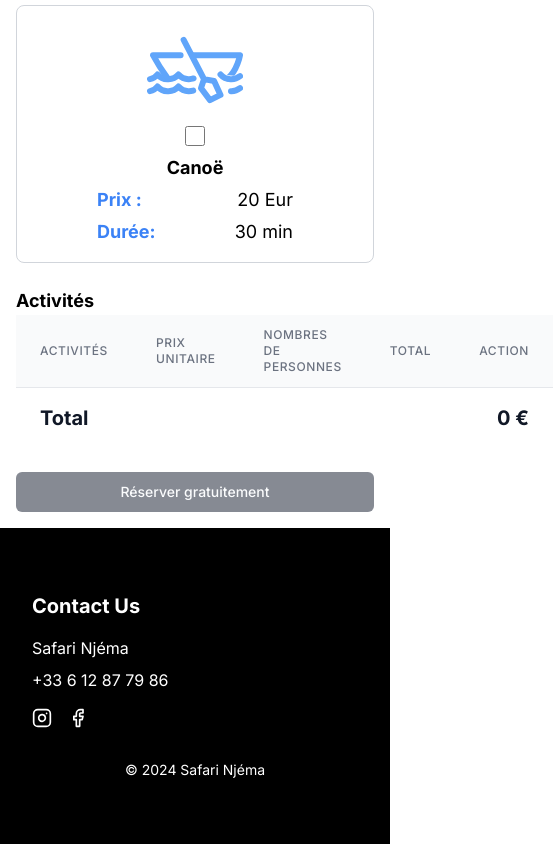
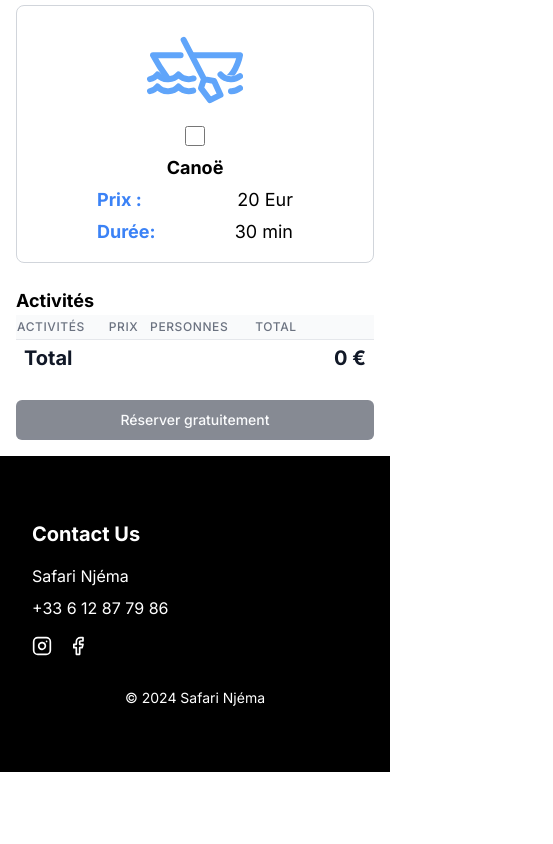
Before and after one commit to naovich/safari, a Next.js app: page /devis in a window 390 px wide. Shown: the part 2105-2949 px from the top of the page, 553 px wide, since content can reach past the window. After the commit the page ends 2877 px from the top, so only its background shows below. Built offline with nearby package versions, Linux system fonts and the light colour scheme; a web font is replaced by a local one.

Commit message:
fix/devis-mobile

```diff
--- a/src/app/devis/page.tsx
+++ b/src/app/devis/page.tsx
@@ -11,7 +11,7 @@
 import { Calendar } from "@/components/ui/calendar";
 import NumericStepper from "@/components/ui/numericStepper";
 import { Input } from "@/components/ui/input"; // Importation de l'input
-import { CalendarDaysIcon } from "@/assets/icons";
+import { CalendarDaysIcon, TrashIcon } from "@/assets/icons";
 import { activitiesDevis } from "@/lib/labels";
 import { useRouter } from "next/navigation";
 
@@ -280,53 +280,51 @@
         </div>
       </div>
 
-      <div className="mt-6">
+      <div className="mt-6 w-full overflow-x-auto">
         <h3 className="text-lg font-bold">Activités</h3>
         <table className="min-w-full divide-y divide-gray-200">
           <thead className="bg-gray-50">
             <tr>
               <th
                 scope="col"
-                className="px-6 py-3 text-left text-xs font-medium uppercase tracking-wider text-gray-500"
+                className="py-1 text-left text-xs font-medium uppercase tracking-wider text-gray-500"
               >
                 Activités
               </th>
               <th
                 scope="col"
-                className="px-6 py-3 text-left text-xs font-medium uppercase tracking-wider text-gray-500"
+                className="py-1 text-left text-xs font-medium uppercase tracking-wider text-gray-500"
               >
-                Prix unitaire
+                Prix
               </th>
               <th
                 scope="col"
-                className="px-6 py-3 text-left text-xs font-medium uppercase tracking-wider text-gray-500"
+                className="py-1 text-left text-xs font-medium uppercase tracking-wider text-gray-500"
               >
-                Nombres de personnes
+                Personnes
               </th>
               <th
                 scope="col"
-                className="px-6 py-3 text-left text-xs font-medium uppercase tracking-wider text-gray-500"
+                className="py-1 text-left text-xs font-medium uppercase tracking-wider text-gray-500"
               >
                 Total
               </th>
               <th
                 scope="col"
-                className="px-6 py-3 text-left text-xs font-medium uppercase tracking-wider text-gray-500"
-              >
-                Action
-              </th>
+                className="py-1 text-left text-xs font-medium uppercase tracking-wider text-gray-500"
+              ></th>
             </tr>
           </thead>
           <tbody className="divide-y divide-gray-200 bg-white">
             {selectedActivities.map((activity) => (
               <tr key={activity}>
-                <td className="whitespace-nowrap px-6 py-4 text-sm font-medium text-gray-900">
+                <td className="whitespace-nowrap px-2 py-1 text-sm font-medium text-gray-900">
                   {activity}
                 </td>
-                <td className="whitespace-nowrap px-6 py-4 text-sm text-gray-500">
+                <td className="whitespace-nowrap px-2 py-1 text-sm text-gray-500">
                   {activities.find((act) => act.name === activity)!.price} €
                 </td>
-                <td className="whitespace-nowrap px-6 py-4 text-sm text-gray-500">
+                <td className="whitespace-nowrap px-2 py-1 text-sm text-gray-500">
                   <NumericStepper
                     min={1}
                     max={10}
@@ -334,15 +332,15 @@
                     onChange={(value) => handleGuestChange(activity, value)}
                   />
                 </td>
-                <td className="whitespace-nowrap px-6 py-4 text-sm text-gray-500">
+                <td className="whitespace-nowrap px-2 py-1 text-sm text-gray-500">
                   {calculateTotalPerActivity(activity)} €
                 </td>
-                <td className="whitespace-nowrap px-6 py-4 text-right text-sm font-medium">
+                <td className="whitespace-nowrap px-2 py-1 text-right text-sm font-medium">
                   <Button
                     variant="outline"
                     onClick={() => removeActivity(activity)}
                   >
-                    Remove
+                    <TrashIcon />
                   </Button>
                 </td>
               </tr>
@@ -352,18 +350,19 @@
             <tr>
               <td
                 colSpan={3}
-                className="whitespace-nowrap px-6 py-4 text-xl font-bold text-gray-900"
+                className="whitespace-nowrap px-2 py-1 text-xl font-bold text-gray-900"
               >
                 Total
               </td>
               <td />
-              <td className="whitespace-nowrap px-6 py-4 text-right text-xl font-bold text-gray-900">
+              <td className="whitespace-nowrap px-2 py-1 text-right text-xl font-bold text-gray-900">
                 {calculateTotal()} €
               </td>
             </tr>
           </tfoot>
         </table>
       </div>
+
       <div className="mt-6">
         <Button
           type="submit"
--- a/src/assets/icons.tsx
+++ b/src/assets/icons.tsx
@@ -292,3 +292,23 @@
     </svg>
   );
 }
+
+export function TrashIcon(props: any) {
+  return (
+    <svg
+      {...props}
+      xmlns="http://www.w3.org/2000/svg"
+      fill="none"
+      viewBox="0 0 24 24"
+      strokeWidth={1.5}
+      stroke="currentColor"
+      className="h-6 w-6"
+    >
+      <path
+        strokeLinecap="round"
+        strokeLinejoin="round"
+        d="M14.74 9l-.346 9m-4.788 0L9.26 9m9.968-3.21c.342.052.682.107 1.022.166m-1.022-.165L18.16 19.673a2.25 2.25 0 01-2.244 2.077H8.084a2.25 2.25 0 01-2.244-2.077L4.772 5.79m14.456 0a48.108 48.108 0 00-3.478-.397m-12 .562c.34-.059.68-.114 1.022-.165m0 0a48.11 48.11 0 013.478-.397m7.5 0v-.916c0-1.18-.91-2.164-2.09-2.201a51.964 51.964 0 00-3.32 0c-1.18.037-2.09 1.022-2.09 2.201v.916m7.5 0a48.667 48.667 0 00-7.5 0"
+      />
+    </svg>
+  );
+}
--- a/src/components/blocks/Header.tsx
+++ b/src/components/blocks/Header.tsx
@@ -9,7 +9,7 @@
 const menuItems = [
   { label: "Accueil", link: "/" },
   { label: "Devis", link: "/devis" },
-  { label: "Contact", link: "contact" },
+  { label: "Contact", link: "/contact" },
 ];
 
 export default function Header() {
@@ -81,11 +81,11 @@
             {menuItems.map((item) => (
               <Link
                 key={item.label}
-                href="#"
+                href={item.link}
                 className="flex items-center gap-4 px-2.5 text-foreground"
                 prefetch={false}
               >
-                {item.link}
+                {item.label}
               </Link>
             ))}
           </nav>
--- a/src/components/ui/numericStepper.tsx
+++ b/src/components/ui/numericStepper.tsx
@@ -45,7 +45,7 @@
           id="stepper"
           value={value}
           onChange={handleChange}
-          className="h-small mx-2 flex w-full max-w-[40px] p-0 text-center outline-none placeholder:text-muted-foreground focus:ring-0 focus:ring-offset-0 sm:text-sm"
+          className="h-small mx-2 flex w-[30px] p-0 text-center outline-none placeholder:text-muted-foreground focus:ring-0 focus:ring-offset-0 sm:text-sm md:w-[40px]"
         />
         <Button
           variant="ghost"
```
